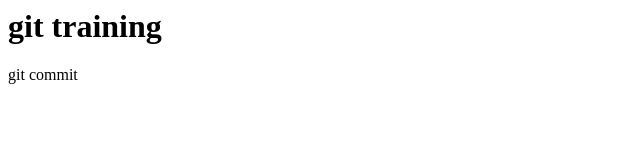
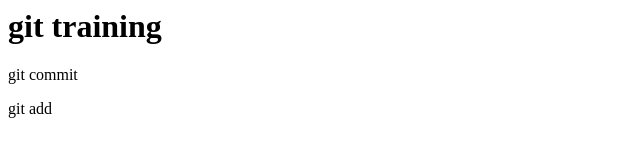
Before and after one commit to Suzuki-Ryotaro/git_tutorial, a plain HTML site: page index.html in a window 1280 px wide. Shown: the full height of the page, 0-640 px from the left. Drawn offline with Linux system fonts and the light colour scheme.

Commit message:
add new text "git commit"

```diff
--- a/index.html
+++ b/index.html
@@ -1,2 +1,3 @@
 <h1>git training</h1>
 <p>git commit</p>
+<p>git add</p>
```
